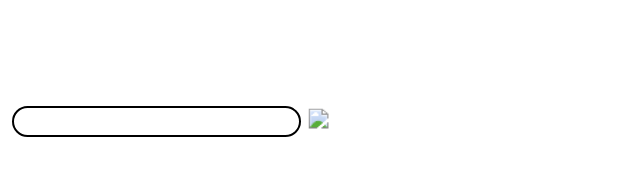
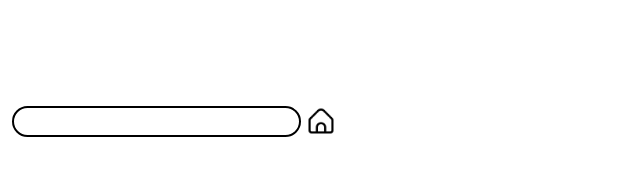
Before and after one commit to Djair235/tags-html, a plain HTML site: page index.html in a window 1280 px wide. Shown: the part 150-326 px from the top of the page, 469-1109 px from the left. Drawn offline with Linux system fonts and the light colour scheme; the site is published under a folder, as on GitHub Pages, so addresses that start at the root find nothing.

Commit message:
Update index.html

```diff
--- a/index.html
+++ b/index.html
@@ -4,7 +4,7 @@
     <meta charset="UTF-8">
     <meta name="viewport" content="width=device-width, initial-scale=1.0">
     <title>Documento</title>
-    <link rel="icon" href="/html-logo2.png">
+    <link rel="icon" href="html-logo2.png">
     <style>
         body {
             font-family: Arial, Helvetica, sans-serif;
@@ -57,7 +57,7 @@
     <!-- REMOVER DEPOIS DE SER TESTADO NO MOBILE -->
     <div id="container_pai1">
         <input type="text" name="input_text" id="input_text">
-        <img src="/casa.png" alt="search" id="search_img">
+        <img src="casa.png" alt="search" id="search_img">
     </div>
 
 </body>
```
